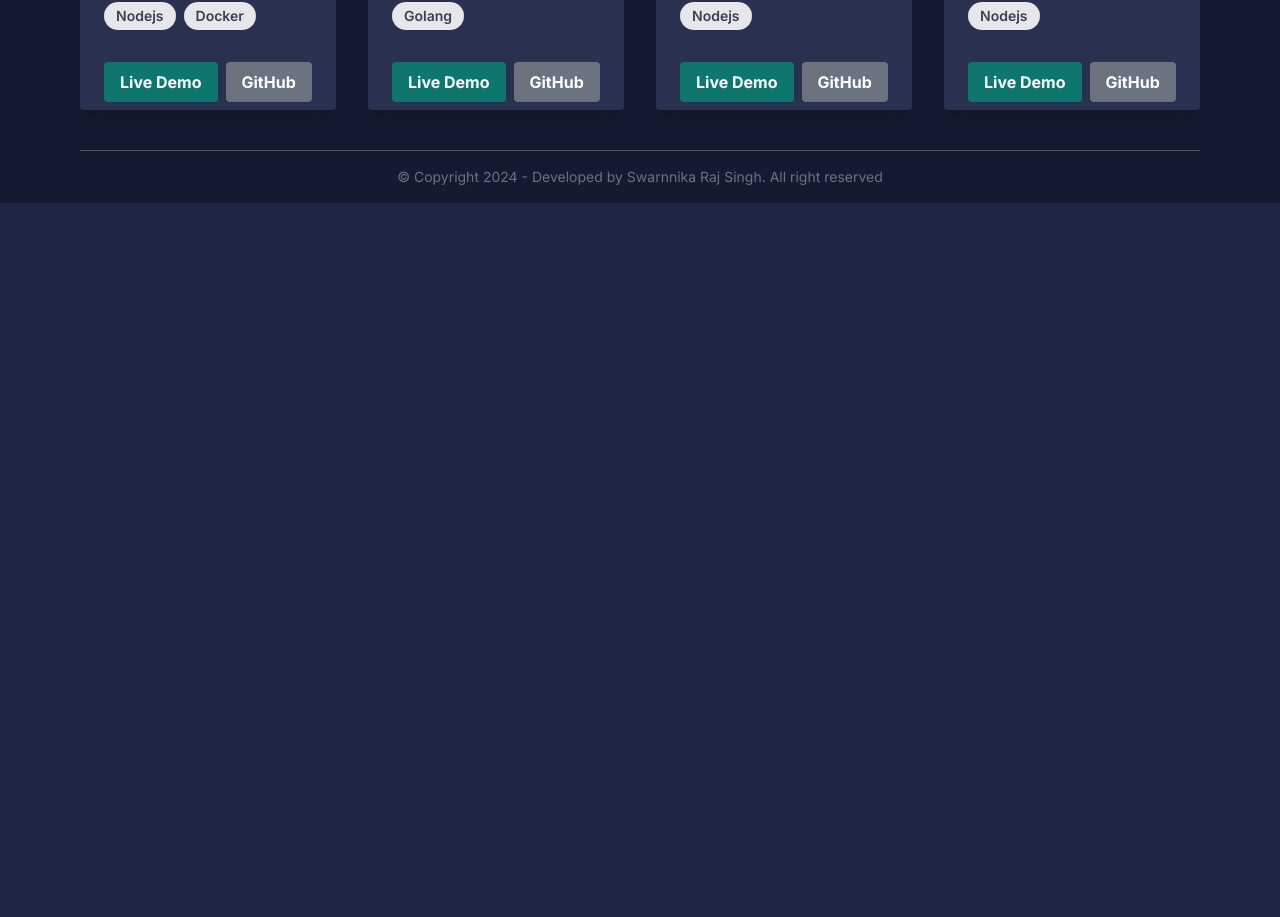
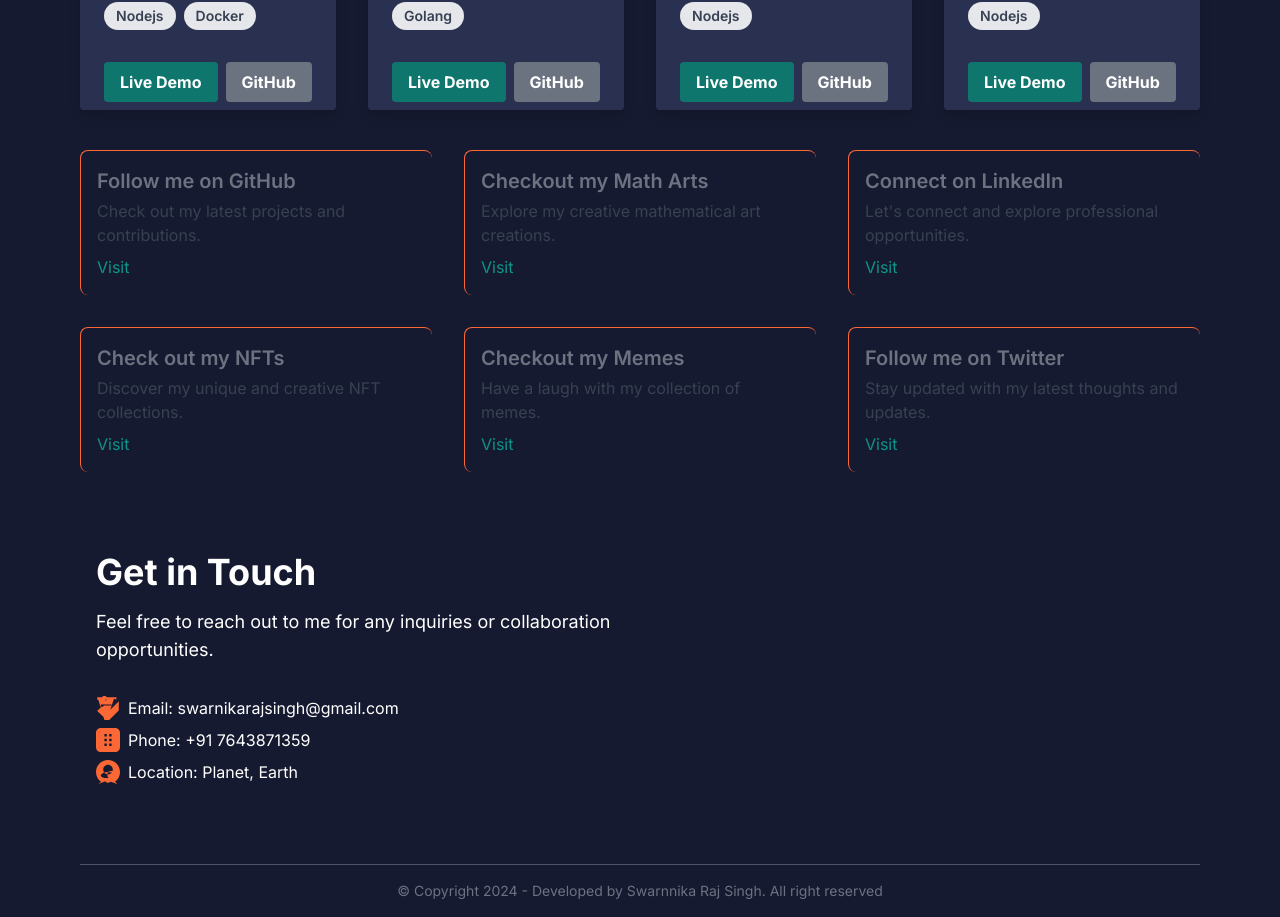
Before and after one commit to swarnikaraj/porfolio, a Next.js app: page / in a window 1280 px wide. Shown: the part 904-1821 px from the top of the page. Before the commit the page ends 1107 px from the top, so only its background shows below. Built offline with nearby package versions, Linux system fonts and the light colour scheme.

Commit message:
attached link

```diff
--- /dev/null
+++ b/src/pages/Contact.js
@@ -0,0 +1,56 @@
+import React from "react";
+import Image from "next/image";
+const ContactSection = () => {
+  return (
+    <section className=" text-white py-20">
+      <div className="container mx-auto px-4">
+        <div className="grid grid-cols-1 md:grid-cols-2 gap-8 items-center">
+          <div>
+            <h2 className="text-3xl md:text-4xl font-bold mb-4">
+              Get in Touch
+            </h2>
+            <p className="text-lg mb-8">
+              Feel free to reach out to me for any inquiries or collaboration
+              opportunities.
+            </p>
+            <div>
+              <p className="flex items-center mb-2">
+                <svg
+                  className="w-6 h-6 mr-2 fill-current text-[#FC6736]"
+                  xmlns="http://www.w3.org/2000/svg"
+                  viewBox="0 0 20 20"
+                >
+                  <path d="M19 4.41l-9 9L3.41 10 1 12.41 10 21l9-9V4.41zM11 1H9L8 0H6l-1 1H1v2l1 .33L7 20h2l6-17.67L17 3V1h-6v2H9l-1 1v2h5v2H6.59l-1.29 1.29V11h2V9H4V7h9V5H8V3h3V1z" />
+                </svg>
+                Email: swarnikarajsingh@gmail.com
+              </p>
+              <p className="flex items-center mb-2">
+                <svg
+                  className="w-6 h-6 mr-2 fill-current text-[#FC6736]"
+                  xmlns="http://www.w3.org/2000/svg"
+                  viewBox="0 0 20 20"
+                >
+                  <path d="M16 0H4C1.8 0 0 1.8 0 4v12c0 2.2 1.8 4 4 4h12c2.2 0 4-1.8 4-4V4c0-2.2-1.8-4-4-4zM9 15H7v-2h2v2zm0-4H7V9h2v2zm0-4H7V5h2v2zm4 8h-2v-2h2v2zm0-4h-2V9h2v2zm0-4h-2V5h2v2z" />
+                </svg>
+                Phone: +91 7643871359
+              </p>
+              <p className="flex items-center">
+                <svg
+                  className="w-6 h-6 mr-2 fill-current text-[#FC6736]"
+                  xmlns="http://www.w3.org/2000/svg"
+                  viewBox="0 0 20 20"
+                >
+                  <path d="M10 0C4.48 0 0 4.48 0 10c0 3.4 1.67 6.38 4.22 8.22L2 20l5.78-2.22C8.4 18.67 9.3 19 10 19s1.6-.33 2.22-.78L18 20l-2.22-1.78C18.33 16.38 20 13.4 20 10c0-5.52-4.48-10-10-10zm4.45 13.55C13.73 14.79 11.91 15 10 15s-3.73-.21-4.45-.45C4.11 13.81 4 13.41 4 13c0-.28.11-.59.55-.95C5.3 10.85 6.63 10 10 10s4.7.85 5.45 2.05c.44.36.55.67.55.95 0 .41-.11.81-.55 1.05zm1.24-3.67c-.19-.17-.42-.29-.7-.38-.54-.19-1.19-.3-1.99-.3s-1.45.11-1.99.3c-.28.09-.51.21-.7.38-.27.24-.49.57-.64.97-.15.39-.22.88-.22 1.45 0 .57.07 1.06.22 1.45.15.39.37.72.64.97.19.17.42.29.7.38.54.19 1.19.3 1.99.3s1.45-.11 1.99-.3c.28-.09.51-.21.7-.38.27-.24.49-.57.64-.97.15-.39.22-.88.22-1.45 0-.57-.07-1.06-.22-1.45-.15-.39-.37-.72-.64-.97zM10 12c-2.21 0-4-1.79-4-4s1.79-4 4-4 4 1.79 4 4-1.79 4-4 4z" />
+                </svg>
+                Location: Planet, Earth
+              </p>
+            </div>
+          </div>
+          <div className="text-center md:text-right"></div>
+        </div>
+      </div>
+    </section>
+  );
+};
+
+export default ContactSection;
--- /dev/null
+++ b/src/pages/Fun.js
@@ -0,0 +1,58 @@
+import React from "react";
+
+const Card = ({ title, description, link }) => {
+  return (
+    <div className=" p-4 border border-solid border-[#FC6736] border-b-0 border-r-0 rounded-lg">
+      <h3 className="text-xl font-semibold mb-1 text-gray-500">{title}</h3>
+      <p className="text-gray-700 mb-2">{description}</p>
+      <a href={link} className="text-teal-600 hover:underline">
+        Visit
+      </a>
+    </div>
+  );
+};
+
+const Fun = () => {
+  const cards = [
+    {
+      title: "Follow me on GitHub",
+      description: "Check out my latest projects and contributions.",
+      link: "https://github.com/swarnikaraj",
+    },
+    {
+      title: "Checkout my Math Arts",
+      description: "Explore my creative mathematical art creations.",
+      link: "https://opensea.io/collection/magic-of-costheta",
+    },
+    {
+      title: "Connect on LinkedIn",
+      description: "Let's connect and explore professional opportunities.",
+      link: "nkedin.com/in/swarnnika-raj-singh-a6731914b/",
+    },
+    {
+      title: "Check out my NFTs",
+      description: "Discover my unique and creative NFT collections.",
+      link: "https://opensea.io/0xCffbF030F0d41009EfD6800AA56FB9C8d9F5EEf2",
+    },
+    {
+      title: "Checkout my Memes",
+      description: "Have a laugh with my collection of memes.",
+      link: "/memes",
+    },
+    {
+      title: "Follow me on Twitter",
+      description: "Stay updated with my latest thoughts and updates.",
+      link: "https://twitter.com/_flammingo",
+    },
+  ];
+
+  return (
+    <div className="grid grid-cols-1 sm:grid-cols-2 md:grid-cols-3 gap-8">
+      {cards.map((card, index) => (
+        <Card key={index} {...card} />
+      ))}
+    </div>
+  );
+};
+
+export default Fun;
--- a/src/pages/Header.js
+++ b/src/pages/Header.js
@@ -17,7 +17,7 @@ const Header = () => {
           <a href="#" className="nav-link">
             Projects
           </a>
-          <a href="#" className="nav-link">
+          <a href="https://swarnnika.hashnode.dev/" className="nav-link">
             Blog
           </a>
           <a href="#" className="nav-link">
@@ -25,6 +25,9 @@ const Header = () => {
           </a>
           <a href="#" className="nav-link">
             Contact
+          </a>
+          <a href="#" className="nav-link">
+            Resume
           </a>
           <div className="flex items-center space-x-4 mt-4 lg:mt-0">
             <a href="https://github.com/swarnikaraj" className="social-icon">
--- a/src/pages/index.js
+++ b/src/pages/index.js
@@ -5,6 +5,8 @@ import { Inter } from "next/font/google";
 import Header from "./Header";
 import HeroSection from "./Hero";
 import ProjectSection from "./Project";
+import ContactSection from "./Contact";
+import Fun from "./Fun";
 const inter = Inter({ subsets: ["latin"] });
 
 export default function Home() {
@@ -31,7 +33,8 @@ export default function Home() {
         <div className=" flex items-center justify-center">
           <ProjectSection />
         </div>
-
+        <Fun />
+        <ContactSection />
         <div className="py-4 border-t border-gray-600 text-sm text-gray-500  z-20  ">
           <div className="flex items-center justify-center">
             © Copyright {new Date().getFullYear()} - Developed by Swarnnika Raj
```
